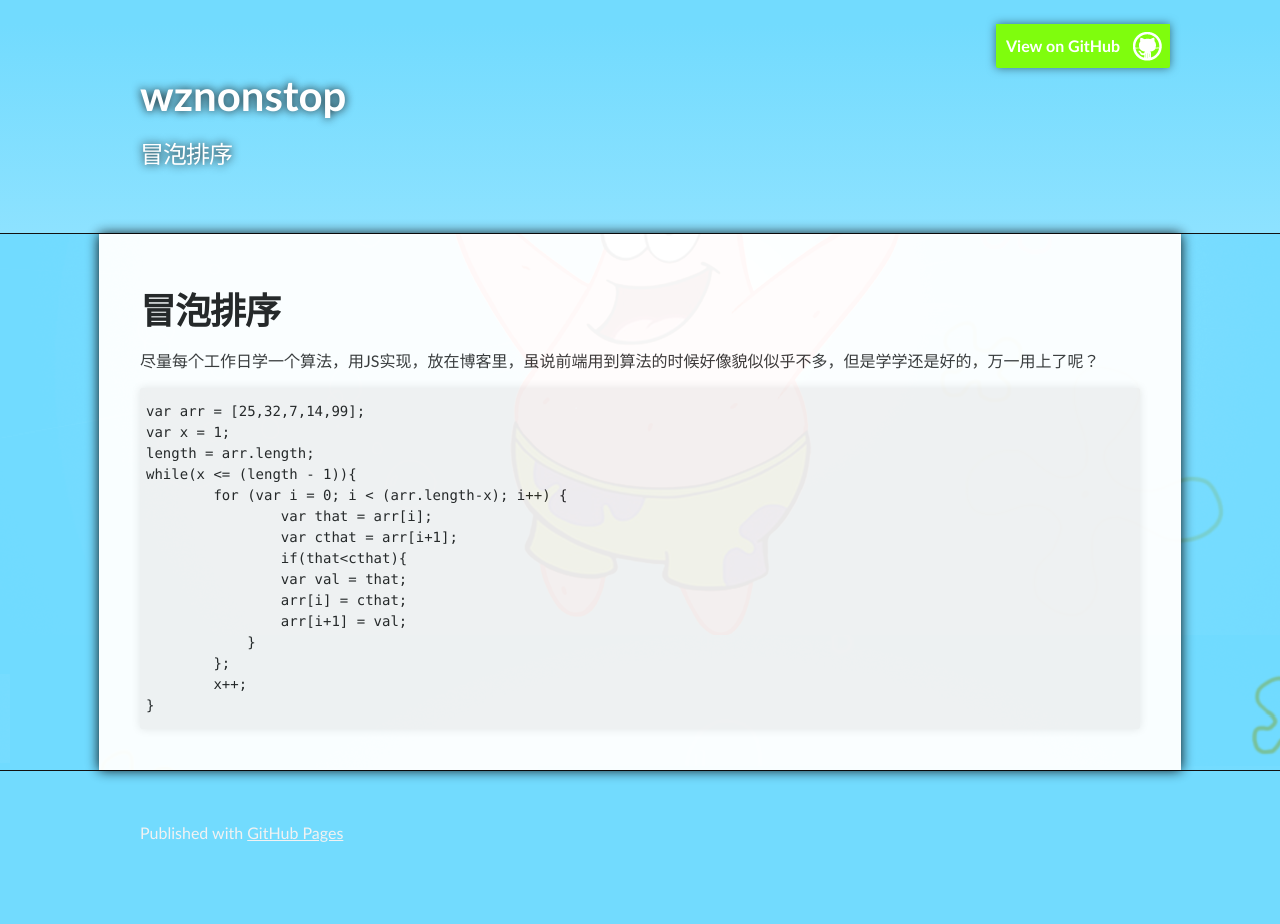
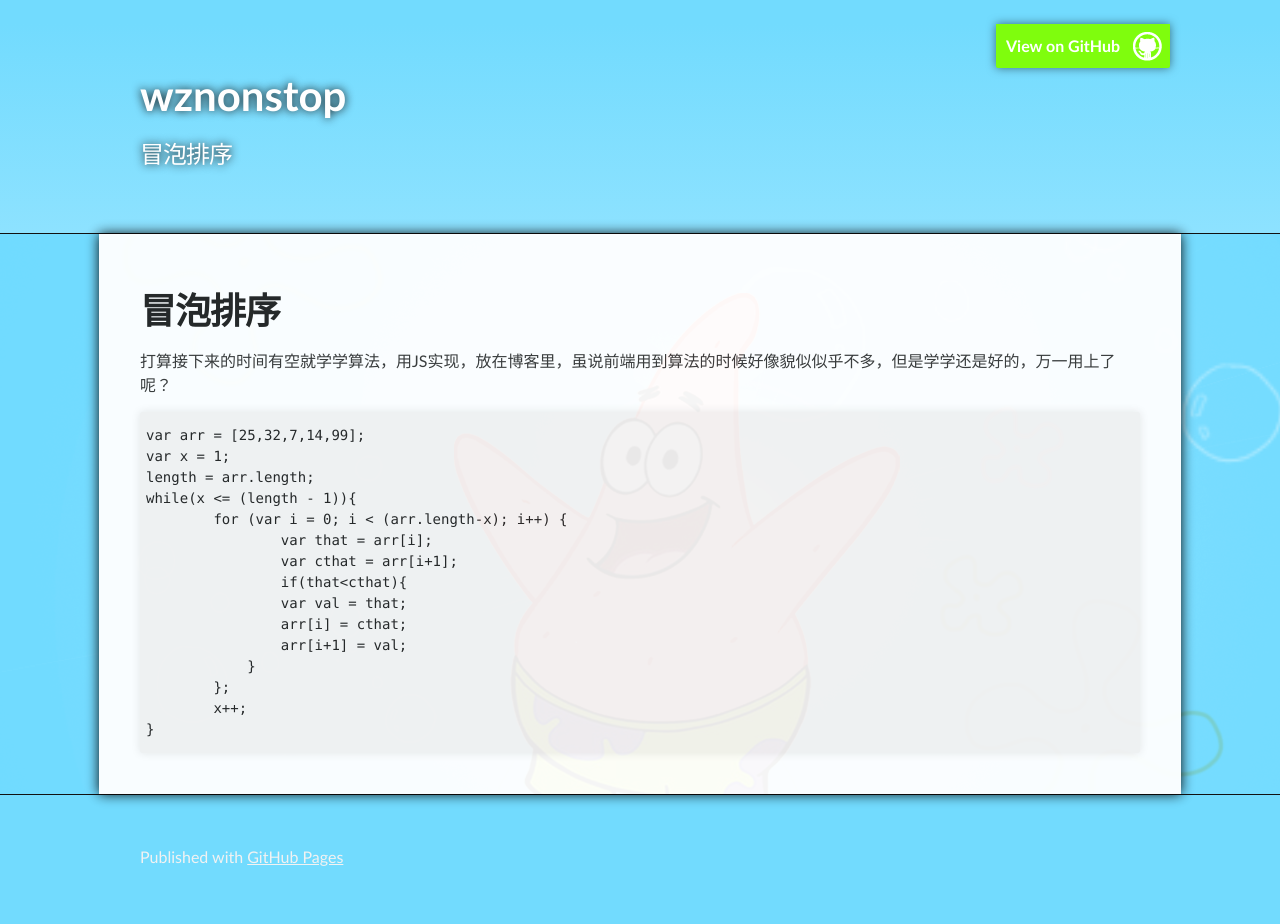
Before and after one commit to wznonstop/wznonstop.github.io, a Jekyll site: the page built from _posts/2015-12-03-冒泡排序.md, in a window 1280 px wide. Built offline with Jekyll 4.4.1, drawn with Linux system fonts in a browser that asks for light colours; before the commit the page ends 900 px from its top, so only the background shows below that.

Commit message:
modify my blog

```diff
--- a/_posts/2015-12-03-冒泡排序.md
+++ b/_posts/2015-12-03-冒泡排序.md
@@ -7,7 +7,7 @@
 冒泡排序
 ===================
 
-尽量每个工作日学一个算法，用JS实现，放在博客里，虽说前端用到算法的时候好像貌似似乎不多，但是学学还是好的，万一用上了呢？
+打算接下来的时间有空就学学算法，用JS实现，放在博客里，虽说前端用到算法的时候好像貌似似乎不多，但是学学还是好的，万一用上了呢？
 
 
 	var arr = [25,32,7,14,99];
```
